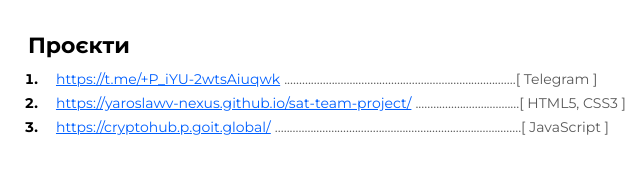
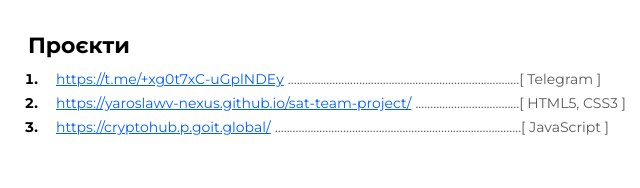
Before and after one commit to WaldemarYW/Resume-VL, a plain HTML site: page index.html in a window 1280 px wide. Shown: the part 598-786 px from the top of the page, 534-1174 px from the left. Drawn offline with Linux system fonts and the light colour scheme.

Commit message:
Update index.html
тг канал изменил

```diff
--- a/index.html
+++ b/index.html
@@ -49,8 +49,8 @@
           <h3 class="main-progect-title">Проєкти</h3>
           <ol class="project-item">
             <li class="project-li">
-              <a href="https://t.me/f69tballtv" class="progect-link"
-                >https://t.me/+P_iYU-2wtsAiuqwk</a
+              <a href="https://t.me/+xg0t7xC-uGplNDEy" class="progect-link"
+                >https://t.me/+xg0t7xC-uGplNDEy</a
               >
               <span class="my-progect-text"
                 >..............................................................................[
```
